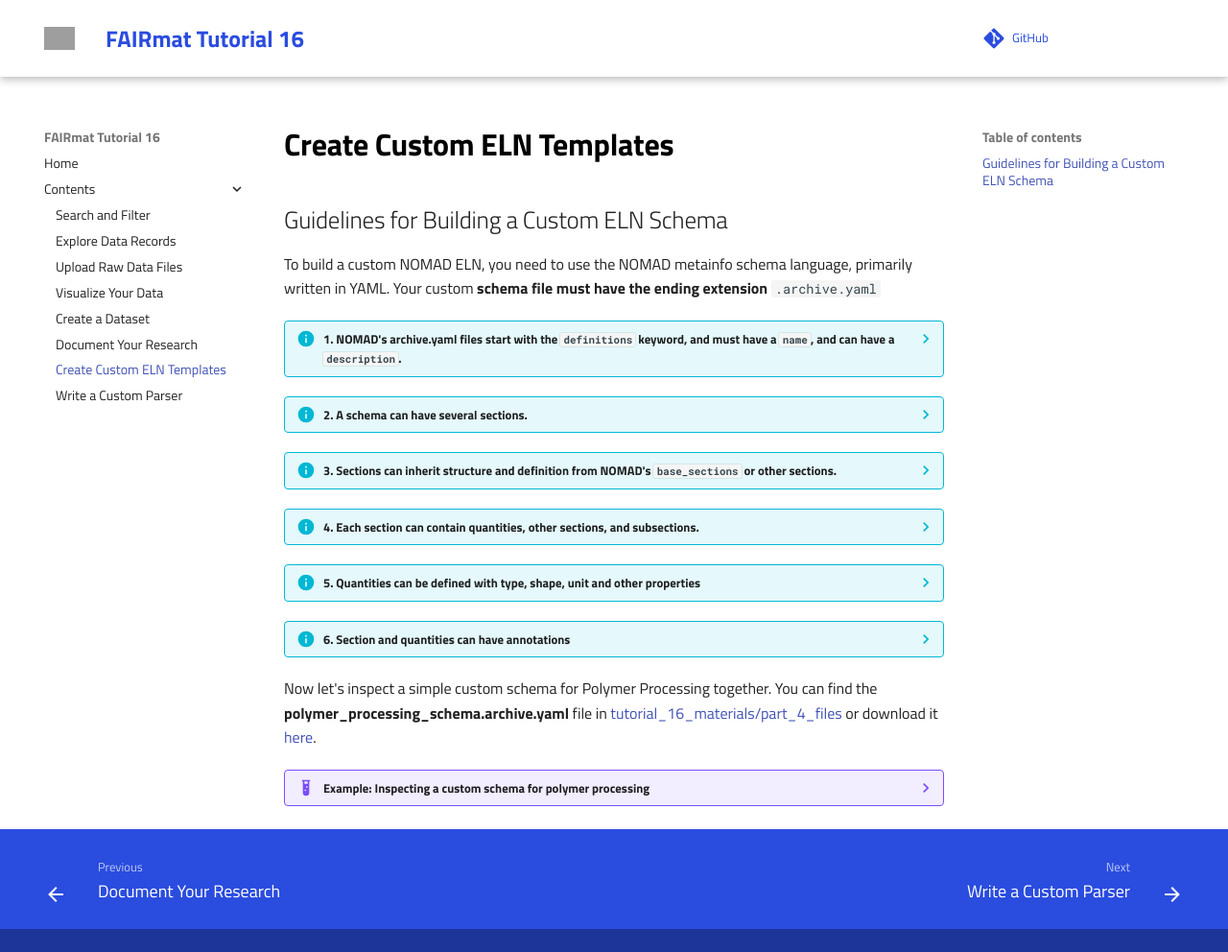
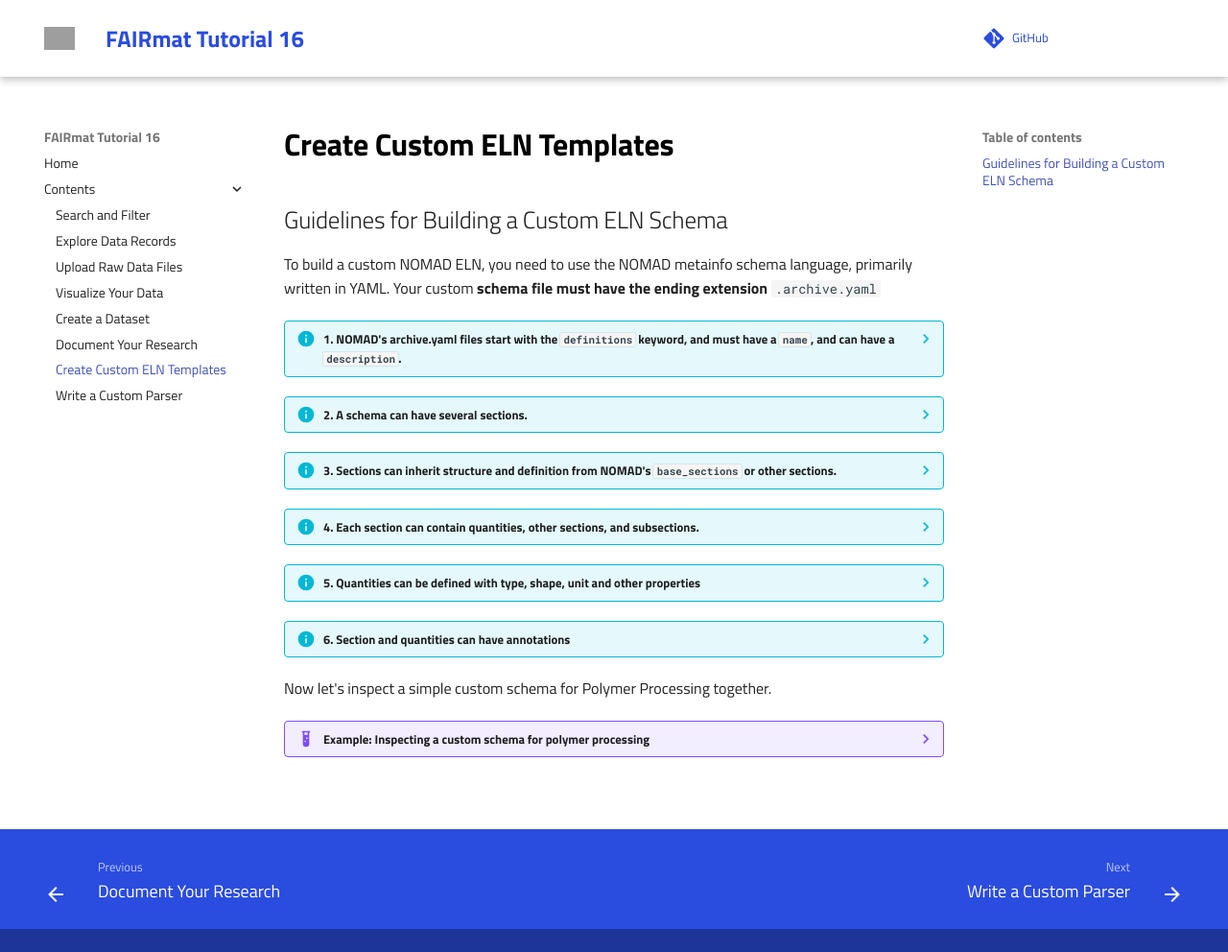
Before and after one commit to siamakn/temp_tutorial_16, an MkDocs documentation site: the page built from docs/T16_7/T16_7_create_custom_eln_templates.md, in a window 1280 px wide and 992 px high. Shown: the whole window at 96% size. Built offline with MkDocs 1.6.1 and Material for MkDocs 9.7.7, drawn with Linux system fonts in a browser that asks for light colours; comment, search, counter and statistics services are not loaded; grey boxes are pictures that could not be loaded.

Commit message:
slight modifications

````diff
--- a/docs/T16_7/T16_7_create_custom_eln_templates.md
+++ b/docs/T16_7/T16_7_create_custom_eln_templates.md
@@ -157,7 +157,7 @@ To build a custom NOMAD ELN, you need to use the NOMAD metainfo schema language,
         My_third_section:
     ```
 
-Now let's inspect a simple custom schema for Polymer Processing together. You can find the **polymer_processing_schema.archive.yaml** file in [tutorial_16_materials/part_4_files](https://github.com/siamakn/temp_tutorial_16/tree/main/tutorial_16_materials){:target="_blank"} or download it [here](https://github.com/siamakn/temp_tutorial_16/blob/main/tutorial_16_materials/part_4_files/polymer_processing_schema.archive.yaml){:target="_blank"}.
+Now let's inspect a simple custom schema for Polymer Processing together.
 
 ??? example "Example: Inspecting a custom schema for polymer processing"
     Now let's inspect a simple custom schema for Polymer Processing together. You can find the **polymer_processing_schema.archive.yaml** file in [tutorial_16_materials/part_4_files](https://github.com/siamakn/temp_tutorial_16/tree/main/tutorial_16_materials){:target="_blank"} or download it [here](https://github.com/siamakn/temp_tutorial_16/blob/main/tutorial_16_materials/part_4_files/polymer_processing_schema.archive.yaml){:target="_blank"}. In order to see how it looks like in the NOMAD GUI, make a new upload, and drag and drop the *polymer_processing_schema.archive.yaml** file, so that NOMAD can process it. Then create a new entry, based on this schema (scrreenshots).
````
Also changed, not shown: other parts of docs/T16_7/T16_7_create_custom_eln_templates.md (+1 -1 lines).
